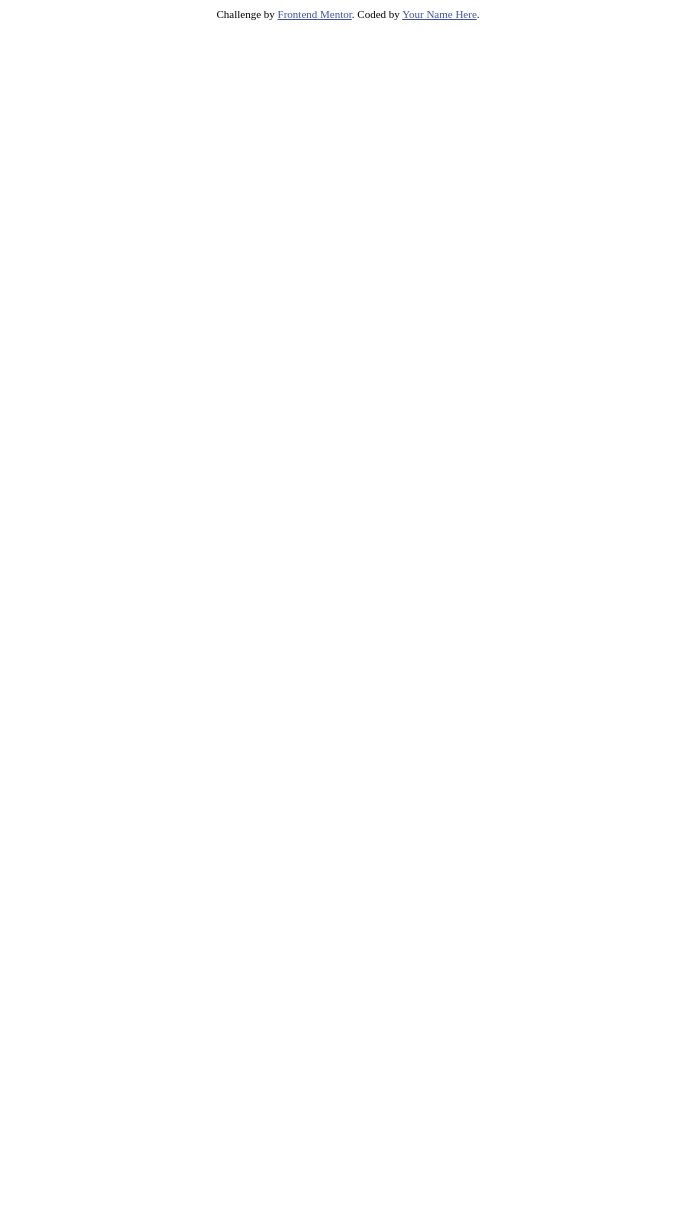
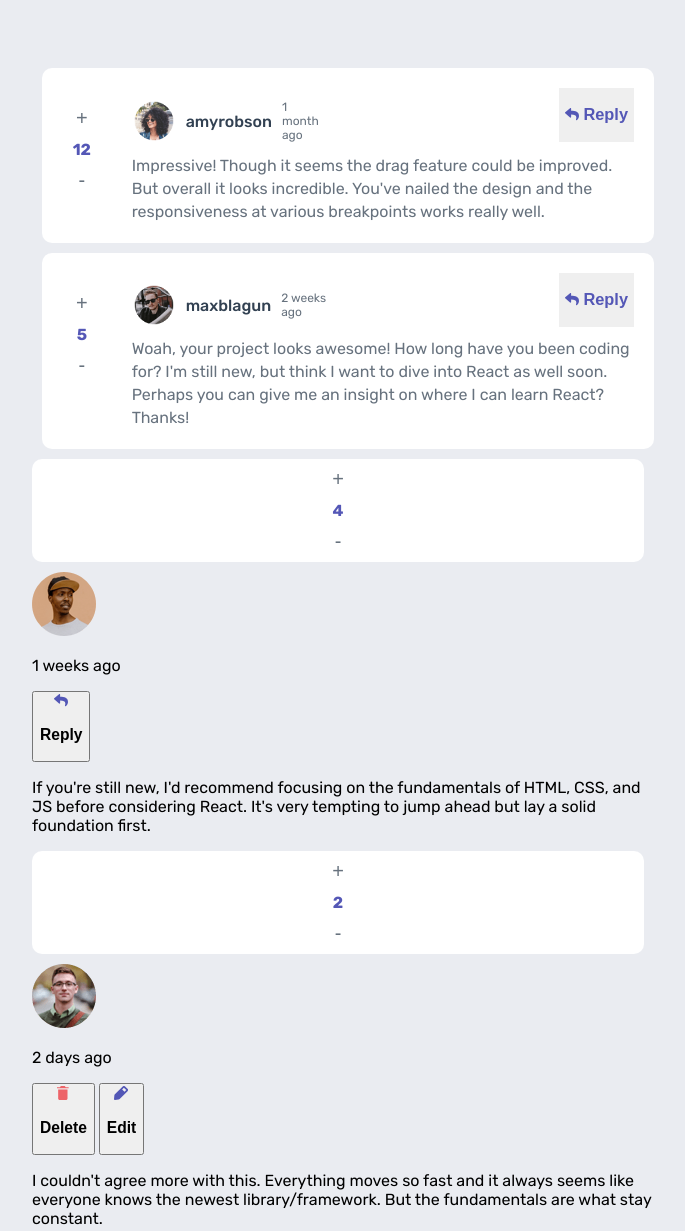
Before and after one commit to AkshayEddula/interactive-comment-section, a plain HTML site: page index.html in a window 1280 px wide. Shown: the top 1231 px of the page, without its empty margins (292-977 px from the left). Before the commit the page ends 800 px from the top, so only its background shows below. Drawn offline with Linux system fonts and the light colour scheme.

Commit message:
Added some Styles

```diff
--- a/index.html
+++ b/index.html
@@ -5,7 +5,7 @@
   <meta name="viewport" content="width=device-width, initial-scale=1.0"> <!-- displays site properly based on user's device -->
 
   <link rel="icon" type="image/png" sizes="32x32" href="./images/favicon-32x32.png">
-
+  <link rel="stylesheet" href="style.css">
   <title>Frontend Mentor | Interactive comments section</title>
 
   <!-- Feel free to remove these styles or customise in your own stylesheet 👍 -->
@@ -16,11 +16,127 @@
 </head>
 <body>
 
-  <!-- Pull dynamic content from the data.json file -->
+  <section>
+      <div class="main">
+        <div class="top-container">
+          <div class="comment1">
+            <div class="likes-adder">
+              <button id="like_Increase">+</button>
+              <p>12</p>
+              <button id="like_Decrease">-</button>
+            </div>
+            <div class="comment_content">
+              <div class="profile">
+                <div class="pro">
+                  <img src="./images/avatars/image-amyrobson.png" alt="profile1">
+                  <h3>amyrobson</h3>
+                  <p>1 month ago</p>
+                </div>
+                <div class="icon_1">
+                  <button class="reply">
+                    <img src="images/icon-reply.svg" alt="">
+                   <h3>Reply</h3>
+                  </button>
+                </div>
+              </div>
+              <div class="comment_para">
+                <p>Impressive! Though it seems the drag feature could be improved. But overall it looks incredible. You've nailed the design and the responsiveness at various breakpoints works really well.</p>
+              </div>
+            </div>
+          </div>
+          <div class="comment1">
+            <div class="likes-adder">
+              <button id="like_Increase">+</button>
+              <p>5</p>
+              <button id="like_Decrease">-</button>
+            </div>
+            <div class="comment_content">
+              <div class="profile">
+                <div class="pro">
+                  <img src="./images/avatars/image-maxblagun.png" alt="profile1">
+                  <h3>maxblagun</h3>
+                  <p>2 weeks ago</p>
+                </div>
 
-  <div class="attribution">
+                <div class="icon_1">
+                  <button class="reply">
+                    <img src="images/icon-reply.svg" alt="">
+                   <h3>Reply</h3>
+                  </button>
+                </div>
+              </div>
+              <div class="comment_para">
+                <p>Woah, your project looks awesome! How long have you been coding for? I'm still new, but think I want to dive into React as well soon. Perhaps you can give me an insight on where I can learn React? Thanks!</p>
+              </div>
+            </div>
+          </div>
+        </div>
+        <div class="middle-container">
+          <div class="comment2">
+            <div class="likes-adder">
+              <button id="like_Increase">+</button>
+              <p>4</p>
+              <button id="like_Decrease">-</button>
+            </div>
+            <div class="comment_content">
+              <div class="profile">
+                <div class="pro">
+                  <img src="/images/avatars/image-ramsesmiron.png" alt="profile1">
+
+                  <p>1 weeks ago</p>
+                </div>
+                <div class="icon_1">
+                  <button class="reply">
+                    <img src="images/icon-reply.svg" alt="">
+                   <h3>Reply</h3>
+                  </button>
+                </div>
+              </div>
+              <div class="comment_para">
+                <p><span class="reply_name"></span> If you're still new, I'd recommend focusing on the fundamentals of HTML, CSS, and JS before considering React. It's very tempting to jump ahead but lay a solid foundation first.</p>
+              </div>
+          </div>
+          <div class="comment">
+            <div class="likes-adder">
+              <button id="like_Increase">+</button>
+              <p>2</p>
+              <button id="like_Decrease">-</button>
+            </div>
+            <div class="comment_content">
+              <div class="profile">
+                <div class="pro">
+                  <img src="/images/avatars/image-juliusomo.png" alt="profile1">
+                  <p>2 days ago</p>
+                </div>
+                <div class="icons">
+                  <button class="delete">
+                    <img src="images/icon-delete.svg" alt="">
+                    <h3>Delete</h3>
+                  </button>
+                  <button class="edit">
+                    <img src="images/icon-edit.svg" alt="">
+                    <h3>Edit</h3>
+                  </button>
+
+                </div>
+              </div>
+              <div class="comment_para">
+                <p><span class="reply_name"></span>I couldn't agree more with this. Everything moves so fast and it always seems like everyone knows the newest library/framework. But the fundamentals are what stay constant.</p>
+              </div>
+          </div>
+        </div>
+        <div class="bottom-container">
+          <img src="images/avatars/image-juliusomo.png" alt="">
+          <input type="text">
+          <button type="submit">SEND</button>
+        </div>
+      </div>
+  </section>
+
+
+  <!-- <div class="attribution">
     Challenge by <a href="https://www.frontendmentor.io?ref=challenge" target="_blank">Frontend Mentor</a>.
     Coded by <a href="#">Your Name Here</a>.
-  </div>
+  </div> -->
 </body>
 </html>
--- /dev/null
+++ b/style.css
@@ -0,0 +1,113 @@
+@import url('https://fonts.googleapis.com/css2?family=Rubik:wght@400;500;700&display=swap');
+
+
+html{
+  box-sizing: border-box;
+  font-family: 'Rubik', sans-serif;
+  margin: 0;
+  padding: 0;
+}
+
+body {
+  display: flex;
+  flex-direction: column;
+  justify-content: center;
+  align-items: center;
+  background-color: hsl(223, 19%, 93%);
+}
+
+section {
+  width: 50%;
+  margin: 50px;
+}
+
+.top-container .comment1 {
+  display: flex;
+  flex-direction: row;
+  justify-content: center;
+  margin: 10px;
+  background: white;
+  padding: 20px;
+  border-radius: 10px;
+}
+
+.top-container .comment_content .pro {
+  display:flex;
+  width: 40%;
+  align-items: center;
+  margin: 0;
+  padding: 0;
+}
+
+.top-container .comment_content .pro img {
+  transform: scale(0.6);
+}
+
+.top-container .comment_content .pro h3 {
+  font-size: 16px;
+  color: hsl(212, 24%, 26%);
+  font-weight: 500;
+}
+
+.top-container .comment_content .pro p{
+  font-size: 12px;
+  padding-left: 10px;
+  color:hsl(211, 10%, 45%);
+}
+
+.likes-adder {
+  background-color: white;
+  padding: 8px;
+  margin: 10px 20px 10px 0;
+  height: 100%;
+  display: flex;
+  flex-direction: column;
+  /* justify-content: center; */
+  align-items: center;
+  border-radius: 10px;
+}
+
+.likes-adder p {
+  font-weight: 700;
+  color: hsl(238, 40%, 52%);
+  margin: 9px 0;
+}
+
+.likes-adder button {
+  background-color: white ;
+  border: none;
+  font-size: 20px;
+  color: hsl(211, 10%, 45%);
+  cursor: pointer;
+}
+
+.top-container .comment1 .comment_content{
+  display: flex;
+  flex-direction: column;
+  height: 40%;
+}
+
+.top-container .comment1 .comment_content .profile {
+  display: flex;
+  flex-direction: row;
+  justify-content: space-between;
+}
+
+.top-container .comment1 .comment_content .profile .icon_1 button {
+  display:flex;
+  align-items: center;
+  width: 75px;
+  justify-content: space-between;
+  border: none;
+  cursor: pointer;
+  color: hsl(238, 40%, 52%);
+  font-weight: 400;
+  font-size: 14px;
+}
+
+.top-container .comment1 .comment_content  .comment_para p {
+  color: hsl(211, 10%, 45%);
+  padding-left: 10px;
+  margin: 0;
+  line-height: 23px
+}
```
